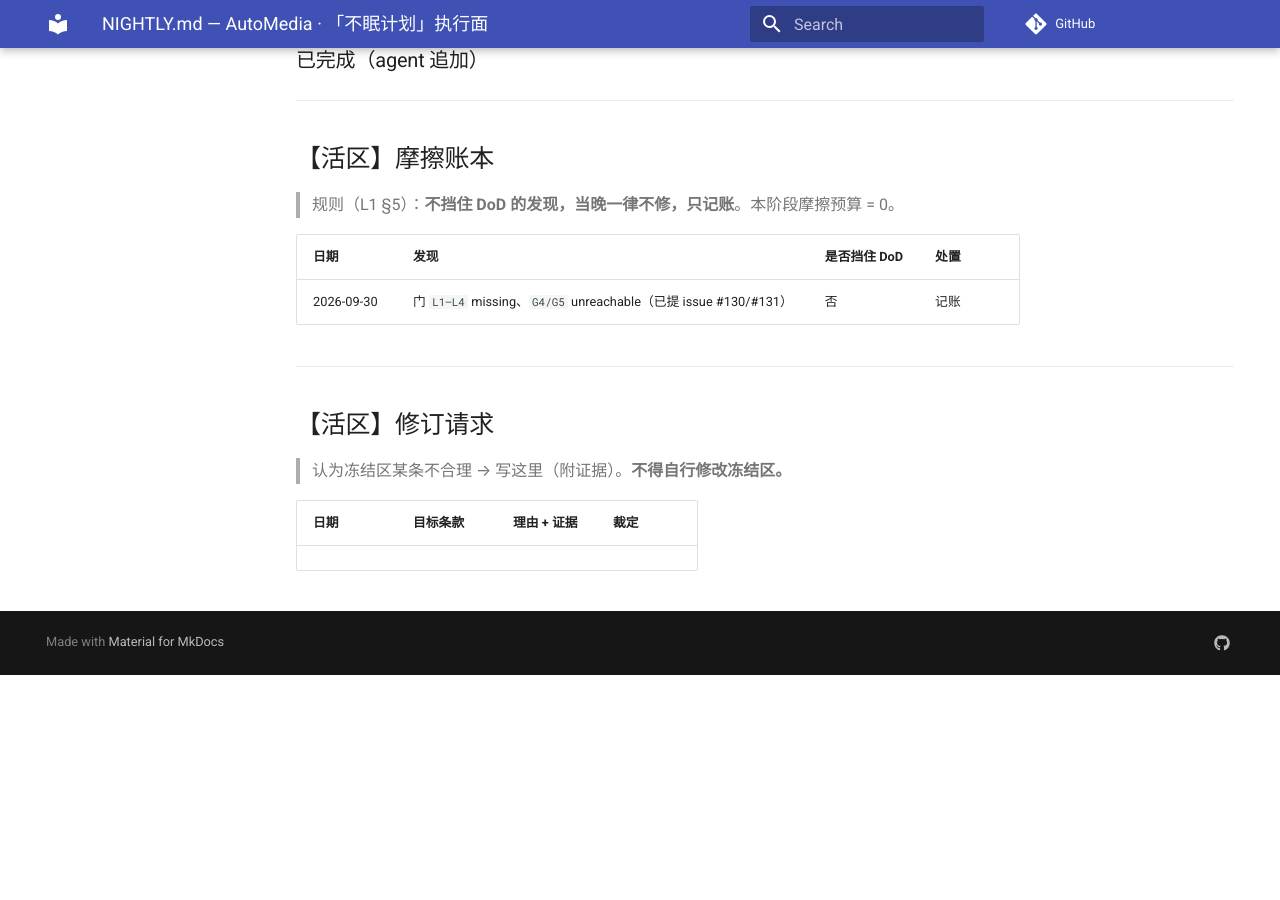
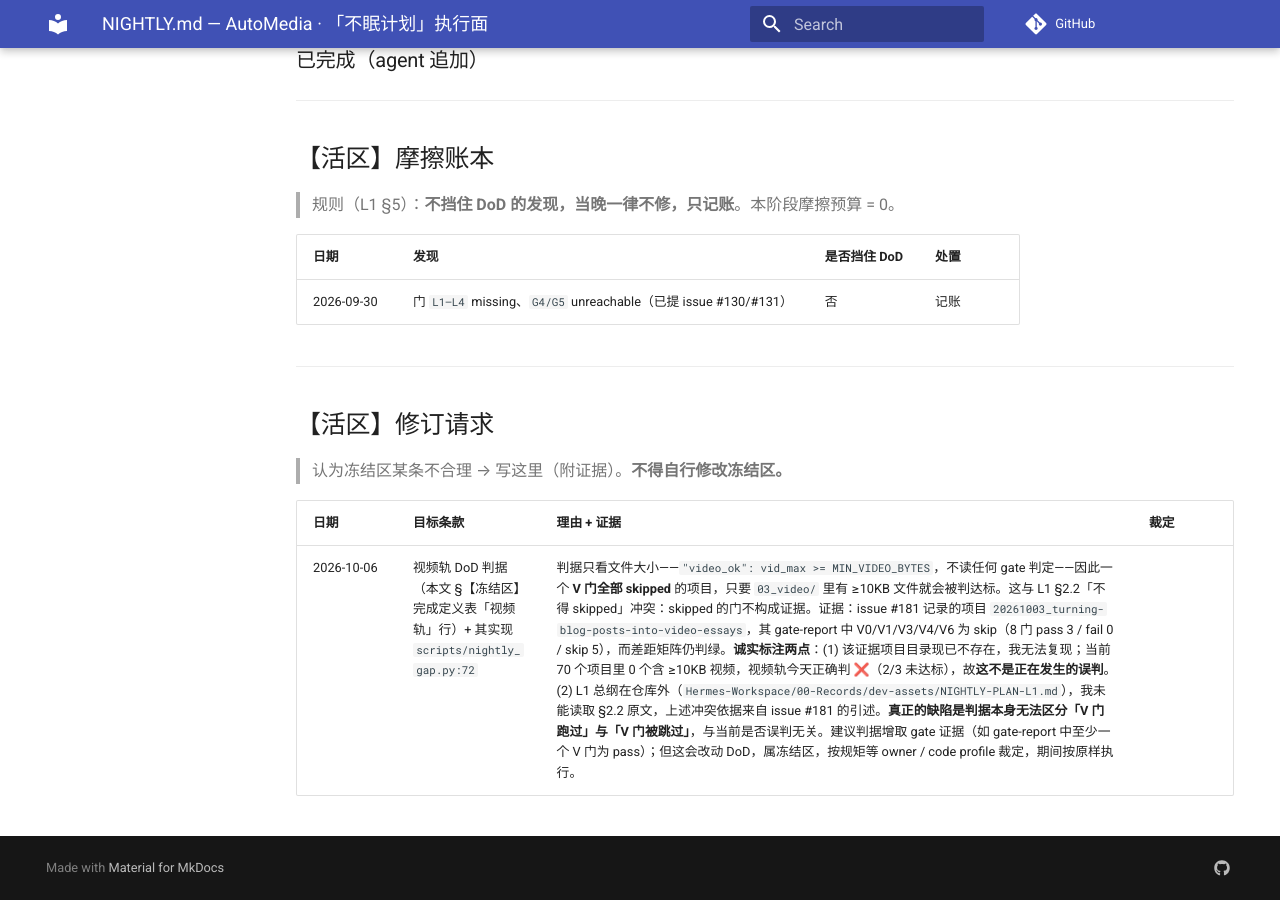
Before and after one commit to 1StepMore/AutoMedia, an MkDocs documentation site: the page built from docs/dev/plans/NIGHTLY.md, in a window 1280 px wide and 900 px high, scrolled down 2774 px. Built offline with MkDocs 1.6.1 and Material for MkDocs 9.7.7, drawn with Linux system fonts in a browser that asks for light colours; comment, search, counter and statistics services are not loaded; before the commit the page ends 3449 px from its top, so only the background shows below that.

Commit message:
chore(nightly): file a revision request for the video-track DoD criterion (#192)
Addresses #181 by the mechanism the repo prescribes, not by changing code.

docs/dev/plans/NIGHTLY.md defines two zones with different permissions:
the 冻结区 (DoD + acceptance commands) is maintained by the code profile and
coding agents may only read and run it, while the 活区 (gap matrix, queue,
friction ledger, revision requests) is explicitly agent-maintained. Both the
DoD table and scripts/nightly_gap.py are frozen, so tightening video_ok is
the one change I must not make; the 活区 row is where this belongs.

The conflict: nightly_gap.py:72 computes the video track from file size
alone (video_ok = vid_max >= MIN_VIDEO_BYTES) and never reads a gate
verdict, so a project whose V gates were all skipped still counts as
achieved, contradicting L1 §2.2. A skipped gate is not evidence.

Two things the request explicitly does NOT claim: the evidence project from
#181 no longer exists on disk, and 0 of 70 project directories currently
contain a video >=10KB, so this is not a live false positive; and I did not
read L1 §2.2 directly since the master plan lives outside this repo. The
real defect is that the criterion cannot distinguish 'V gates ran' from
'V gates were skipped', which holds either way.

Regenerates docs/doc-inventory.md in the same commit: the byte-diff gate
failed on it because the insertion changed the recorded file size.

Insertion only in NIGHTLY.md; the 冻结区 is byte-identical.

Refs #181.

Signed-off-by: 1StepMore <140780063+1StepMore@users.noreply.github.com>

```diff
--- a/docs/dev/plans/NIGHTLY.md
+++ b/docs/dev/plans/NIGHTLY.md
@@ -120,3 +120,4 @@ hard 场景 **10 条全过**；门 `missing=4`（L1–L4）· `unreachable=2`（
 
 | 日期 | 目标条款 | 理由 + 证据 | 裁定 |
 |:---|:---|:---|:---|
+| 2026-10-06 | 视频轨 DoD 判据（本文 §【冻结区】完成定义表「视频轨」行）+ 其实现 `scripts/nightly_gap.py:72` | 判据只看文件大小——`"video_ok": vid_max >= MIN_VIDEO_BYTES`，不读任何 gate 判定——因此一个 **V 门全部 skipped** 的项目，只要 `03_video/` 里有 ≥10KB 文件就会被判达标。这与 L1 §2.2「不得 skipped」冲突：skipped 的门不构成证据。证据：issue #181 记录的项目 `20261003_turning-blog-posts-into-video-essays`，其 gate-report 中 V0/V1/V3/V4/V6 为 skip（8 门 pass 3 / fail 0 / skip 5），而差距矩阵仍判绿。**诚实标注两点**：(1) 该证据项目目录现已不存在，我无法复现；当前 70 个项目里 0 个含 ≥10KB 视频，视频轨今天正确判 ❌（2/3 未达标），故**这不是正在发生的误判**。(2) L1 总纲在仓库外（`Hermes-Workspace/00-Records/dev-assets/NIGHTLY-PLAN-L1.md`），我未能读取 §2.2 原文，上述冲突依据来自 issue #181 的引述。**真正的缺陷是判据本身无法区分「V 门跑过」与「V 门被跳过」**，与当前是否误判无关。建议判据增取 gate 证据（如 gate-report 中至少一个 V 门为 pass）；但这会改动 DoD，属冻结区，按规矩等 owner / code profile 裁定，期间按原样执行。 | |
```
Also changed, not shown: docs/doc-inventory.md (+1 -1 lines).
